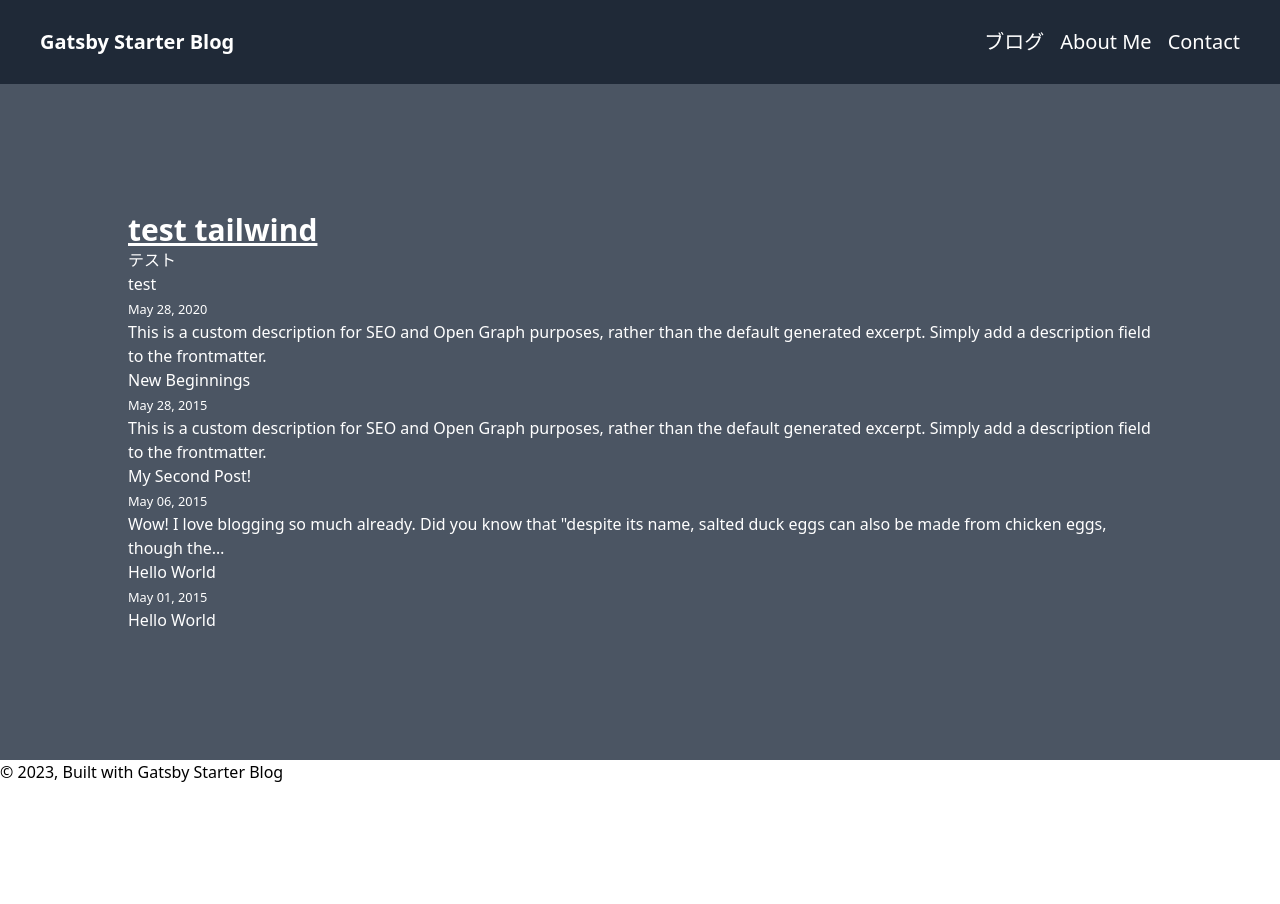
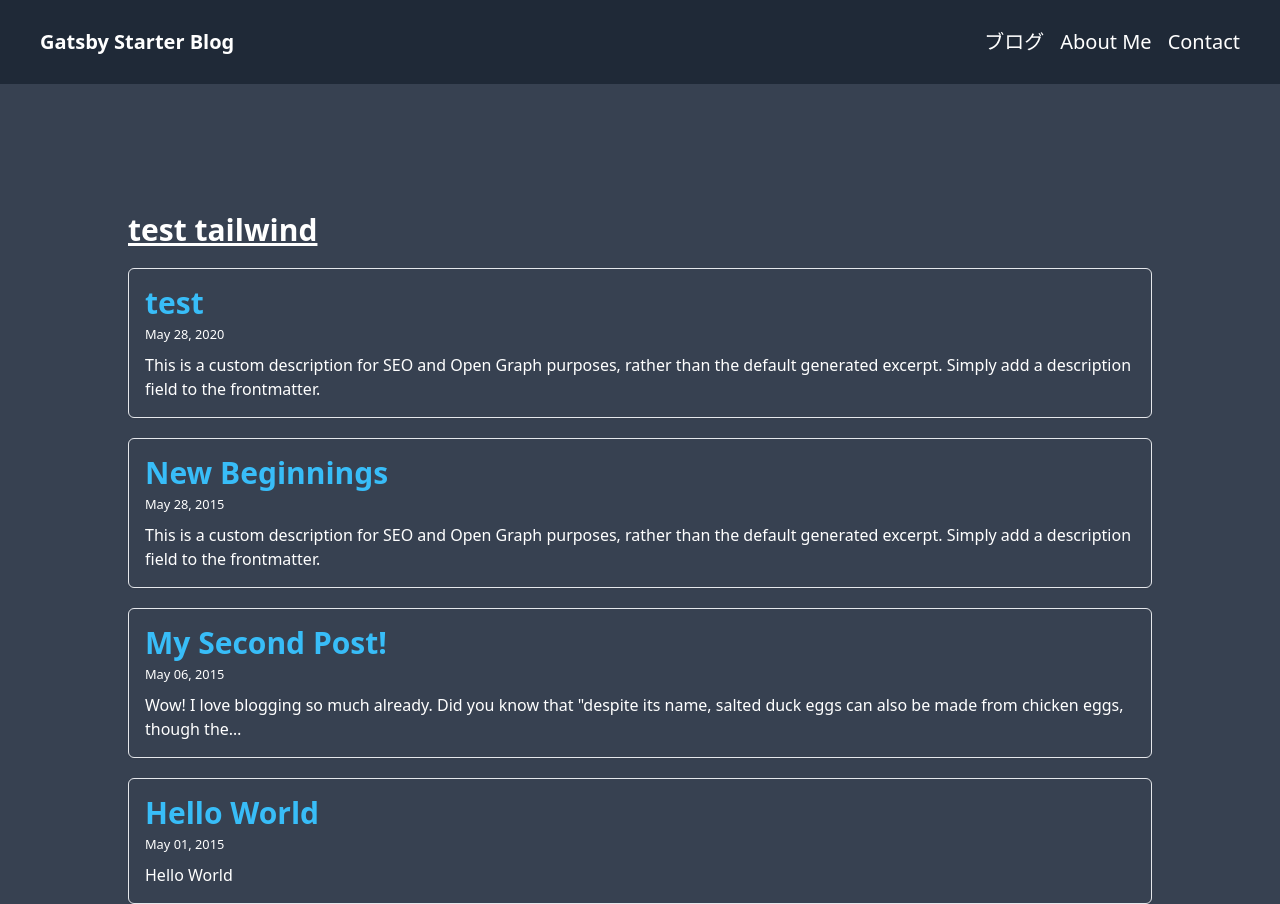
Before and after one commit to Snails8/my-blog, a Gatsby site: page / in a window 1280 px wide. Shown: the top 904 px of the page. Before the commit the page ends 800 px from the top, so only its background shows below. Built offline with nearby package versions, Linux system fonts and the light colour scheme; Gatsby itself is replaced by a stand-in of ours.

Commit message:
add: card design

```diff
--- a/src/components/template/Layout.tsx
+++ b/src/components/template/Layout.tsx
@@ -16,8 +16,8 @@ const Layout = ({ location, title, children }: Props) => {
   return (
     <div data-is-root-path={isRootPath}>
       <Header location={location} />
-      <main className="flex justify-center items-center bg-gray-700">
-        <div className="bg-gray-600 w-55  mx-auto pl-1/4 pr-1/4 md:flex-col text-white font-30">
+      <main className="flex justify-center items-center bg-gray-600">
+        <div className="bg-gray-700 w-55  mx-auto pl-1/4 pr-1/4 md:flex-col text-white font-30">
           <div className="p-32">
             {children}
           </div>
--- a/src/pages/index.tsx
+++ b/src/pages/index.tsx
@@ -27,27 +27,26 @@ const BlogIndex = ({ data, location }: PageProps<GatsbyTypes.Query>) => {
       {/* <Bio /> */}
       <h1 className="text-3xl font-bold underline">test tailwind</h1>
 
-      <p>テスト</p>
       <ol style={{ listStyle: `none` }}>
         {posts.map(post => {
           const title = post?.frontmatter?.title || post?.fields?.slug
 
           return (
-            <li key={post?.fields?.slug}>
+            <li key={post?.fields?.slug} className="my-5  text-white">
               <article
-                className="post-list-item"
+                className="border border-gray-200 rounded-md shadow-sm p-4"
                 itemScope
                 itemType="http://schema.org/Article"
               >
                 <header>
-                  <h2>
+                  <h1 className="text-3xl font-bold text-sky-400">
                     <Link to={post?.fields?.slug || ''} itemProp="url">
                       <span itemProp="headline">{title}</span>
                     </Link>
-                  </h2>
+                  </h1>
                   <small>{post?.frontmatter?.date}</small>
                 </header>
-                <section>
+                <section className="mt-2">
                   <p
                     dangerouslySetInnerHTML={{
                       __html: post?.frontmatter?.description as string || post.excerpt as string,
```
